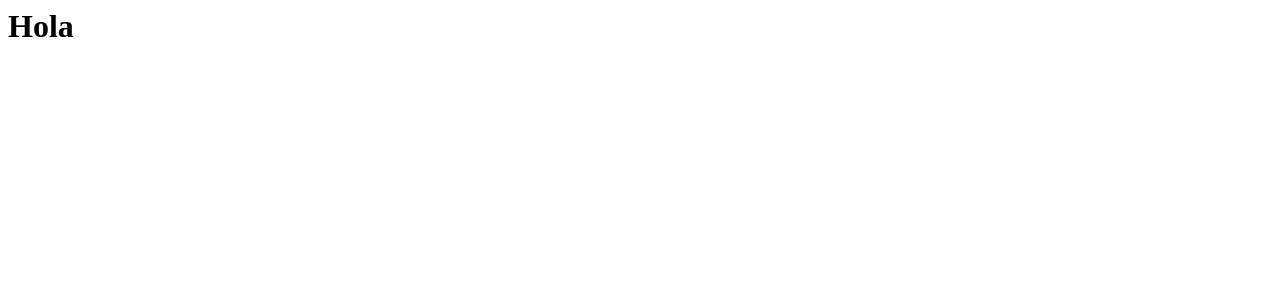
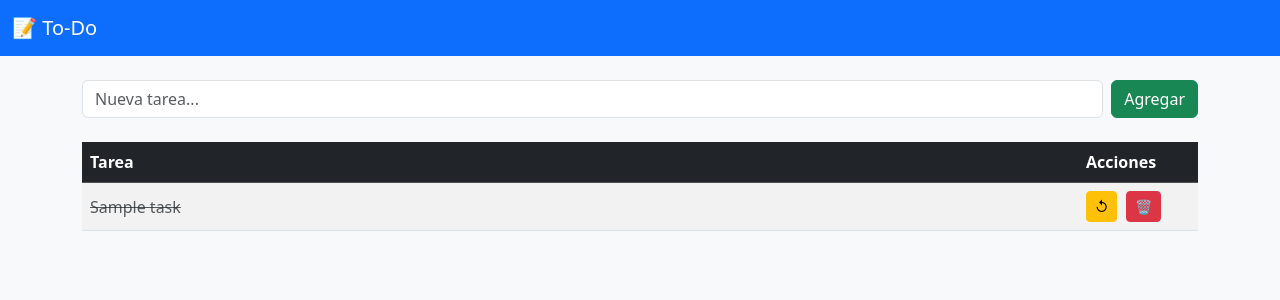
Before and after one commit to edysong/Prueba1, a Flask app: page / in a window 1280 px wide. Before the commit the part shown is almost empty. Shown: the top 300 px of the page. Run offline with Flask 2, Linux system fonts and the light colour scheme; tables that the repository leaves empty hold one stand-in row (values such as "Sample post"); some libraries are stand-ins or nearby versions.

Commit message:
actualizadp index

```diff
--- a/templates/index.html
+++ b/templates/index.html
@@ -1 +1,55 @@
-<h1>Hola</h1>
+{% extends 'base.html' %}
+
+{% block content %}
+  <!-- Formulario: utiliza clases de Bootstrap -->
+  <form method="post" class="d-flex mb-4">
+    <input
+      type="text"
+      name="title"
+      class="form-control me-2"
+      placeholder="Nueva tarea..."
+      required>
+    <button type="submit" class="btn btn-success">Agregar</button>
+  </form>
+
+  <!-- Tabla responsive -->
+  <div class="table-responsive">
+    <table class="table table-striped table-hover align-middle">
+      <thead class="table-dark">
+        <tr>
+          <th>Tarea</th>
+          <th style="width:120px;">Acciones</th>
+        </tr>
+      </thead>
+      <tbody>
+        {% for task in tasks %}
+        <tr>
+          <td class="{% if task.completed %}text-decoration-line-through text-muted{% endif %}">
+            {{ task.title }}
+          </td>
+          <td>
+            <!-- Botón toggle -->
+            <a
+              href="{{ url_for('toggle', task_id=task.id) }}"
+              class="btn btn-sm {% if task.completed %}btn-warning{% else %}btn-primary{% endif %} me-1"
+              title="Marcar {% if task.completed %}pendiente{% else %}completa{% endif %}">
+              {% if task.completed %}↺{% else %}✓{% endif %}
+            </a>
+            <!-- Botón eliminar -->
+            <a
+              href="{{ url_for('delete', task_id=task.id) }}"
+              class="btn btn-sm btn-danger"
+              title="Eliminar tarea">
+              🗑️
+            </a>
+          </td>
+        </tr>
+        {% else %}
+        <tr>
+          <td colspan="2" class="text-center">No hay tareas aún.</td>
+        </tr>
+        {% endfor %}
+      </tbody>
+    </table>
+  </div>
+{% endblock %}
```
